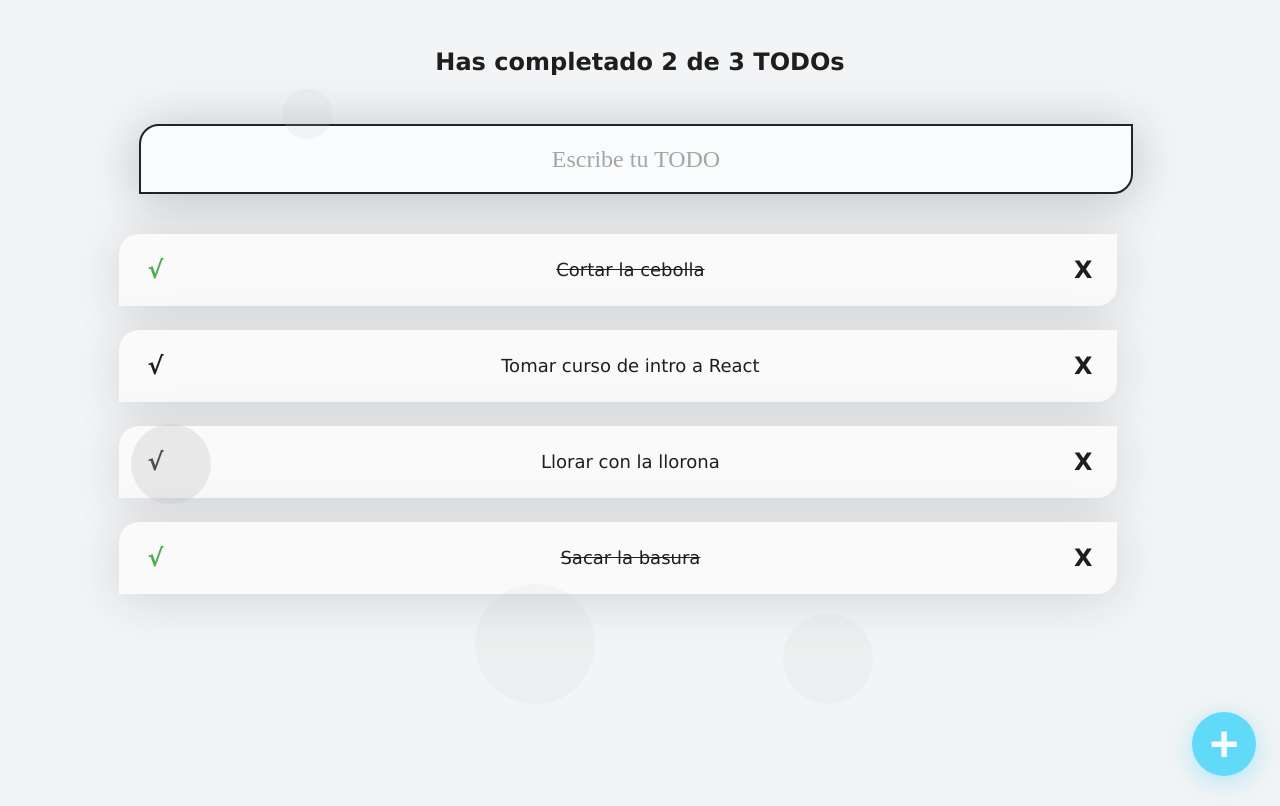
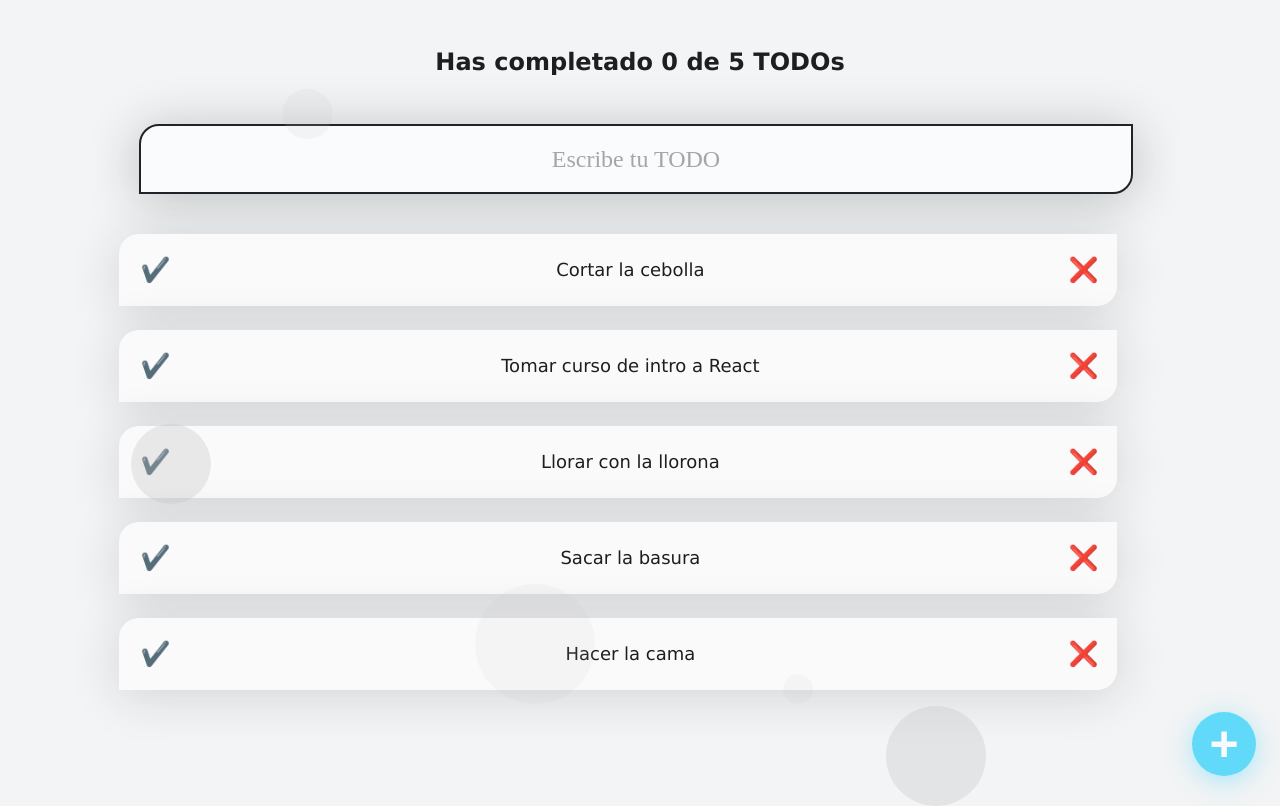
Before and after one commit to Velasco1704/curso-render-composicion-todo-machine, a React (Create React App) app: page / in a window 1280 px wide. Built offline with nearby package versions, Linux system fonts and the light colour scheme.

Commit message:
cambios en css

```diff
--- a/src/App.jsx
+++ b/src/App.jsx
@@ -1,26 +1,65 @@
-import React from 'react';
-import TodoCounter from './TodoCounter';
-import TodoSearch from './TodoSearch';
-import TodoList from './TodoList';
-import TodoItem from './TodoItem';
-import CreateTodoButton from './CreateTodoButton';
-import './styles/App.css';
+import React from "react";
+import { useState } from "react";
+import TodoCounter from "./TodoCounter";
+import TodoSearch from "./TodoSearch";
+import TodoList from "./TodoList";
+import TodoItem from "./TodoItem";
+import CreateTodoButton from "./CreateTodoButton";
+import "./styles/App.css";
 
-const listTodos = [
-  { text: "Cortar la cebolla", completed: true },
+const defaultTodos = [
+  { text: "Cortar la cebolla", completed: false },
   { text: "Tomar curso de intro a React", completed: false },
   { text: "Llorar con la llorona", completed: false },
-  { text: "Sacar la basura", completed: true },
+  { text: "Sacar la basura", completed: false },
+  { text: "Hacer la cama", completed: false },
 ];
 
 function App() {
+  const [todos, setTodos] = useState(defaultTodos);
+  const [searchValue, setSearchValue] = useState("");
+  const completedTodoCounter = todos.filter(
+    (item) => item.completed === true
+  ).length;
+  const totalTodos = todos.length;
+
+  let searchTodos = [];
+  if (!searchValue.length >= 1) {
+    searchTodos = todos;
+  } else {
+    searchTodos = todos.filter((todo) => {
+      const todoText = todo.text.toLowerCase();
+      const searchText = searchValue.toLowerCase();
+      return todoText.includes(searchText);
+    });
+  }
+
+  const completedTodo = (text) => {
+    const todosIndex = todos.findIndex((todo) => todo.text === text);
+    const newTodos = [...todos, ];
+    newTodos[todosIndex].completed = true;
+    setTodos(newTodos);
+  };
+  const deleteTodo = (text) => {
+    const todosIndex = todos.findIndex((todo) => todo.text === text);
+    const newTodos = [...todos, ];
+    newTodos.splice(todosIndex, 1);
+    setTodos(newTodos);
+  };
+
   return (
     <>
-      <TodoCounter />
-      <TodoSearch />
+      <TodoCounter total={totalTodos} completed={completedTodoCounter} />
+      <TodoSearch searchValue={searchValue} setSearchValue={setSearchValue} />
       <TodoList>
-        {listTodos.map(item => (
-          <TodoItem key={item.text} text={item.text} completed={item.completed}/>
+        {searchTodos.map((item) => (
+          <TodoItem
+            key={item.text}
+            text={item.text}
+            completed={item.completed}
+            onComplete={() => completedTodo(item.text)}
+            onDelete={() => deleteTodo(item.text)}
+          />
         ))}
       </TodoList>
       <CreateTodoButton />
--- a/src/CreateTodoButton.jsx
+++ b/src/CreateTodoButton.jsx
@@ -1,11 +1,16 @@
 import React from "react";
-import './styles/CreateTodoButton.css';
-
+import "./styles/CreateTodoButton.css";
 
 const CreateTodoButton = () => {
+  const handleClick = () => {
+    alert('Click')
+  };
+
   return (
     <>
-      <button className="CreateTodoButton">+</button>
+      <button className="CreateTodoButton" onClick={handleClick}>
+        +
+      </button>
     </>
   );
 };
--- a/src/Efecto.jsx
+++ b/src/Efecto.jsx
@@ -9,14 +9,6 @@ const Efecto = () => {
         <div className='burbuja'></div>
         <div className='burbuja'></div>
         <div className='burbuja'></div>
-        <div className='burbuja'></div>
-        <div className='burbuja'></div>
-        <div className='burbuja'></div>
-        <div className='burbuja'></div>
-        <div className='burbuja'></div>
-        <div className='burbuja'></div>
-        <div className='burbuja'></div>
-        <div className='burbuja'></div>
     </div>
   );
 };
--- a/src/TodoCounter.jsx
+++ b/src/TodoCounter.jsx
@@ -1,10 +1,10 @@
 import React from "react";
 import './styles/TodoCounter.css';
 
-const TodoCounter = () => {
+const TodoCounter = ({ total, completed }) => {
   return (
     <>
-      <h1 className="TodoCounter"> Has completado 2 de 3 TODOs  </h1>
+      <h1 className="TodoCounter"> Has completado {completed} de {total} TODOs  </h1>
     </>
   );
 };
--- a/src/TodoItem.jsx
+++ b/src/TodoItem.jsx
@@ -5,14 +5,14 @@ const TodoItem = (props) => {
   return (
     <>
     <li className="TodoItem">
-      <span className={`Icon Icon-check ${props.completed && 'Icon-check--active'}`}>
-        √
+      <span className={`Icon Icon-check ${props.completed && 'Icon-check--active'}`} onClick={props.onComplete}>
+      ✔️
       </span>
       <p className={`TodoItem-p ${props.completed && 'TodoItem-p--complete'}`}>
         {props.text}
       </p>
-      <span className="Icon Icon-delete">
-        X
+      <span className="Icon Icon-delete" onClick={props.onDelete}>
+      ❌
       </span>
     </li>
     </>
--- a/src/TodoSearch.jsx
+++ b/src/TodoSearch.jsx
@@ -1,10 +1,15 @@
 import React from "react";
 import './styles/TodoSearch.css'
 
-const TodoSearch = () => {
+const TodoSearch = ({ searchValue, setSearchValue }) => {
+  const onSearchValue = (event) => {
+    console.log(event.target.value);
+    setSearchValue(event.target.value)
+  }
+
   return (
     <>
-      <input className="TodoSearch" placeholder="Escribe tu TODO" />
+      <input className="TodoSearch" placeholder="Escribe tu TODO" value={searchValue} onChange={onSearchValue}/>
     </>
   );
 };
--- a/src/styles/Efecto.css
+++ b/src/styles/Efecto.css
@@ -31,15 +31,15 @@
   animation-delay: 3s;
 }
 .burbuja:nth-child(4){
-  width: 180px;
-  height: 180px;
+  width: 100px;
+  height: 100px;
   left: 70%;
   animation-duration: 6s;
   animation-delay: 7s;
 }
-.burbuja:nth-child(4){
-  width: 90px;
-  height: 90px;
+.burbuja:nth-child(5){
+  width: 30px;
+  height: 30px;
   left: 60%;
   animation-duration: 4s;
   animation-delay: 5s;
--- a/src/styles/TodoItem.css
+++ b/src/styles/TodoItem.css
@@ -12,7 +12,7 @@
   transition: transform 0.7s;
 }
 .TodoItem:hover{
-  transform: scale(1.04);
+  transform: scale(1.02);
 }
 
 .TodoItem-p {
@@ -43,7 +43,7 @@
   transition: transform 0.7s;
 }
 .Icon-check:hover{
-  transform: scale(0.85);
+  transform: scale(0.90);
 }
 .Icon-check--active {
   color: #4caf50;
@@ -58,5 +58,5 @@
 }
 .Icon-delete:hover {
   color: red;
-  transform: scale(0.85);
+  transform: scale(0.90);
 }
--- a/src/styles/TodoSearch.css
+++ b/src/styles/TodoSearch.css
@@ -16,7 +16,7 @@
   transition: transform 0.7s;
 }
 .TodoSearch:hover{
-  transform: scale(1.04);
+  transform: scale(1.02);
 }
 
 .TodoSearch::placeholder {
```
